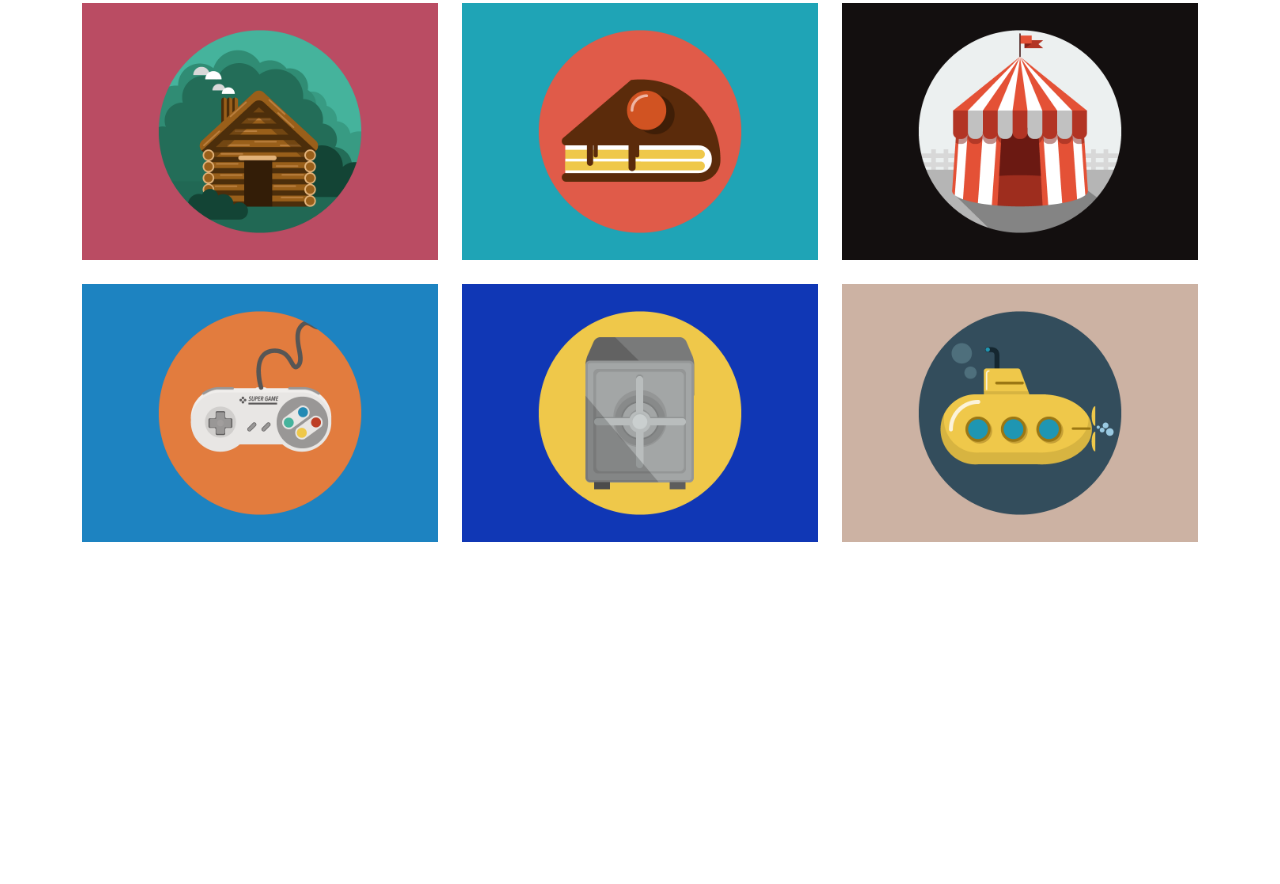
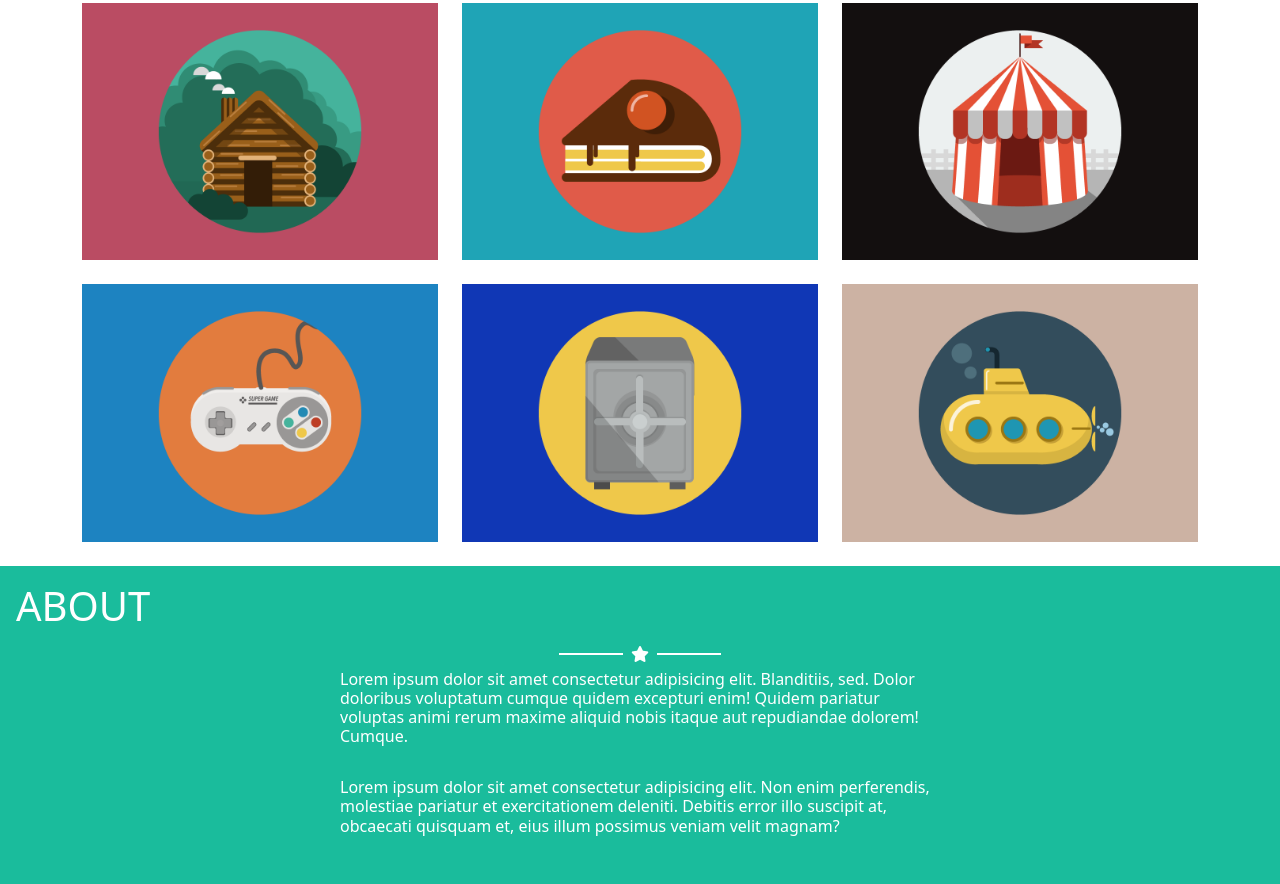
Before and after one commit to GianlucaSirianni/html-css-bootstrap-freelancer, a plain HTML site: page index.html in a window 1280 px wide. Shown: the part 504-1388 px from the top of the page. Before the commit the page ends 1070 px from the top, so only its background shows below. Drawn offline with nearby package versions, Linux system fonts and the light colour scheme.

Commit message:
sezione about work in progress

```diff
--- a/index.html
+++ b/index.html
@@ -78,6 +78,27 @@
                 </div>
             </div>
         </section>
+
+        <section class="bg-green text-white p-3">
+            <h1>ABOUT</h1>
+            <div class="col-12 text-center d-flex justify-content-center align-items-center">
+                <div class="shortWhiteLine"></div>
+                <div><i class="fa-solid fa-star"></i></div>
+                <div class="shortWhiteLine"></div>
+            </div>
+            <div class="container col-12 col-md-6 col-lg-6 pb-4">
+
+                    <h6>Lorem ipsum dolor sit amet consectetur adipisicing elit. Blanditiis, sed. Dolor doloribus voluptatum cumque quidem excepturi enim! Quidem pariatur voluptas animi rerum maxime aliquid nobis itaque aut repudiandae dolorem! Cumque.</h6>
+
+
+            </div>
+            <div class="container col-12 col-md-6 col-lg-6 pb-4">
+
+                    <h6>Lorem ipsum dolor sit amet consectetur adipisicing elit. Non enim perferendis, molestiae pariatur et exercitationem deleniti. Debitis error illo suscipit at, obcaecati quisquam et, eius illum possimus veniam velit magnam?</h6>
+
+
+            </div>
+        </section>
     </main>
 
 
```
